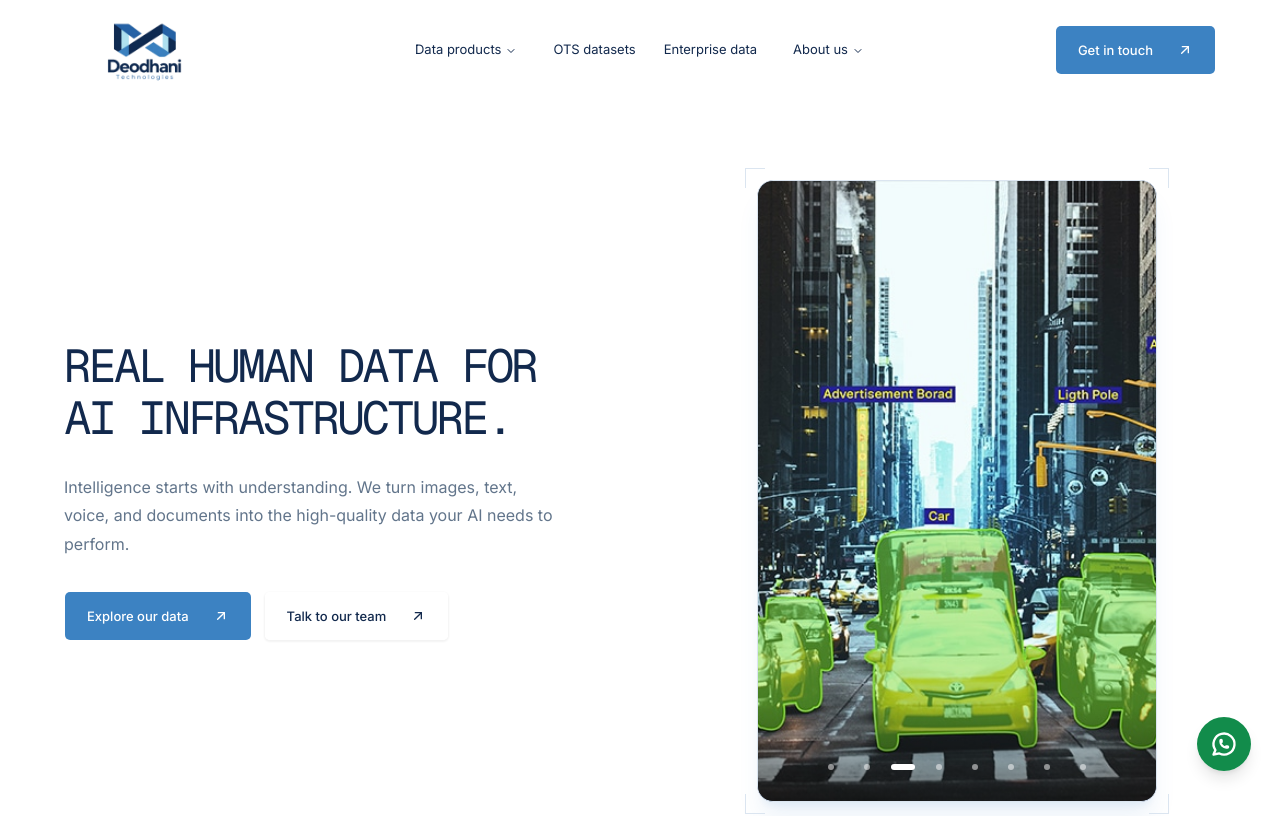
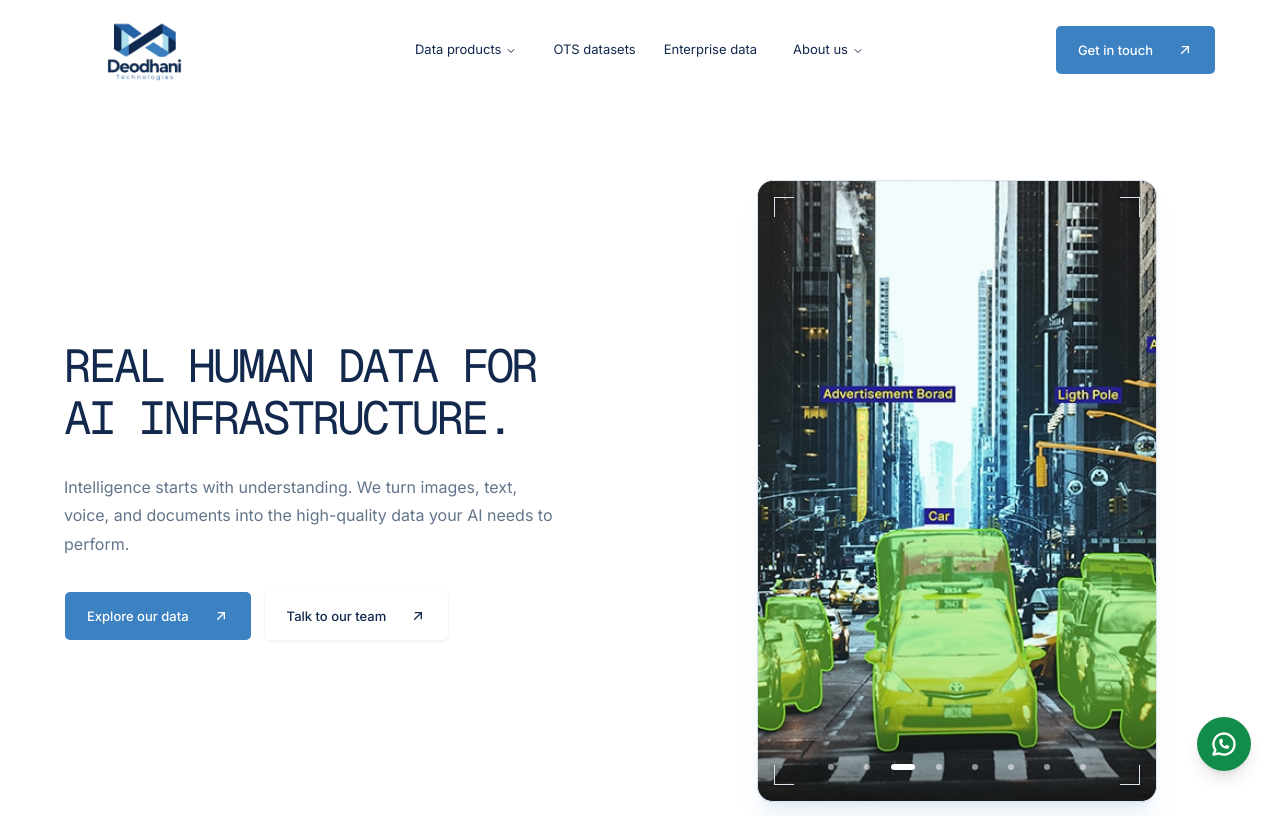
Before and after one commit to ctrlcat0x/deodhani-technologies-website, a Next.js app: page / in a window 1280 px wide. Shown: the top 816 px of the page. Built offline with nearby package versions, Linux system fonts and the light colour scheme.

Commit message:
Revert "Move hero corner brackets outside image frame"
This reverts commit c757f5f07d07cd9de126837b3813c3f5291160e4.

```diff
--- a/components/hero-carousel.tsx
+++ b/components/hero-carousel.tsx
@@ -26,7 +26,7 @@
 
   return (
     <div
-      className="relative mx-auto aspect-9/14 w-full max-w-[360px] sm:max-w-[400px]"
+      className="relative mx-auto aspect-9/14 w-full max-w-[360px] overflow-hidden rounded-2xl border border-border bg-foreground shadow-xl shadow-primary/10 sm:max-w-[400px]"
       role="region"
       aria-roledescription="carousel"
       aria-label="Data annotation examples"
@@ -37,7 +37,6 @@
         if (!event.currentTarget.contains(event.relatedTarget)) setPaused(false)
       }}
     >
-      <div className="absolute inset-0 overflow-hidden rounded-2xl border border-border bg-foreground shadow-xl shadow-primary/10">
       <AnimatePresence initial={false}>
         <motion.div
           key={index}
@@ -85,10 +84,9 @@
           </button>
         ))}
       </div>
-      </div>
       <div
         aria-hidden="true"
-        className="pointer-events-none absolute -inset-3 z-10 text-primary"
+        className="pointer-events-none absolute inset-3 z-10 text-sky-300 drop-shadow-[0_1px_2px_rgba(0,0,0,0.65)] sm:inset-4"
       >
         <span className="absolute top-0 left-0 size-5 border-t border-l" />
         <span className="absolute top-0 right-0 size-5 border-t border-r" />
```
Lines whose indentation alone changed are shown as unchanged.
